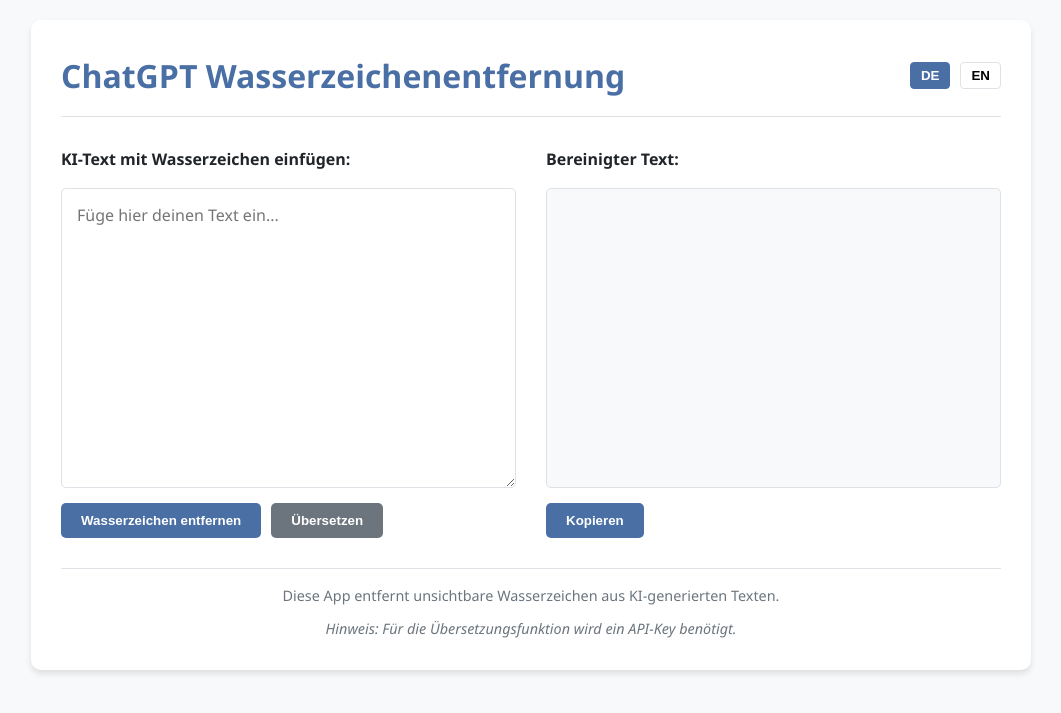
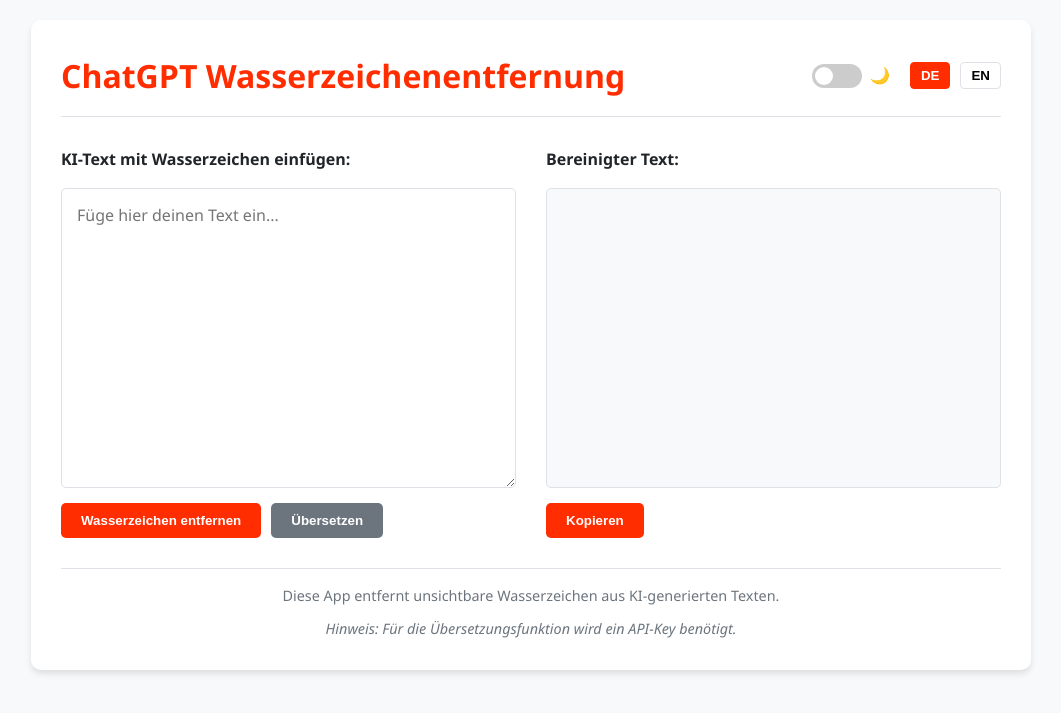
Before and after one commit to jaacool/remover, a Flask app: page / in a window 1280 px wide. Shown: the top 713 px of the page, without its empty margins (109-1170 px from the left). Run offline with Flask 3, Linux system fonts and the light colour scheme.

Commit message:
Rote Buttons und Dark/Light-Modus hinzugefügt

```diff
--- a/static/script.js
+++ b/static/script.js
@@ -8,6 +8,8 @@
     const copyNotification = document.getElementById('copy-notification');
     const langDe = document.getElementById('lang-de');
     const langEn = document.getElementById('lang-en');
+    const themeToggle = document.getElementById('theme-toggle');
+    const themeLabel = document.getElementById('theme-label');
 
     // Status-Variablen
     let detectedWatermarks = {};
@@ -242,12 +244,34 @@
         }, 2000);
     }
 
+    // Theme-Wechsel-Funktionalität
+    function toggleTheme() {
+        if (themeToggle.checked) {
+            document.documentElement.setAttribute('data-theme', 'dark');
+            localStorage.setItem('theme', 'dark');
+            themeLabel.textContent = '☀️';
+        } else {
+            document.documentElement.setAttribute('data-theme', 'light');
+            localStorage.setItem('theme', 'light');
+            themeLabel.textContent = '🌙';
+        }
+    }
+
+    // Gespeichertes Theme beim Laden anwenden
+    const currentTheme = localStorage.getItem('theme') || 'light';
+    if (currentTheme === 'dark') {
+        themeToggle.checked = true;
+        document.documentElement.setAttribute('data-theme', 'dark');
+        themeLabel.textContent = '☀️';
+    }
+
     // Event-Listener
     cleanBtn.addEventListener('click', cleanText);
     translateBtn.addEventListener('click', translateText);
     copyBtn.addEventListener('click', copyToClipboard);
     langDe.addEventListener('click', () => changeLanguage('de'));
     langEn.addEventListener('click', () => changeLanguage('en'));
+    themeToggle.addEventListener('change', toggleTheme);
 
     // Keine automatische Bereinigung bei Eingabe mehr, da wir jetzt einen zweistufigen Prozess haben
 });
--- a/static/style.css
+++ b/static/style.css
@@ -1,6 +1,6 @@
 :root {
-    --primary-color: #4a6fa5;
-    --primary-hover: #3a5a8c;
+    --primary-color: #FF2D00;
+    --primary-hover: #D92500;
     --secondary-color: #6c757d;
     --secondary-hover: #5a6268;
     --background-color: #f8f9fa;
@@ -9,6 +9,20 @@
     --success-color: #28a745;
     --box-shadow: 0 4px 6px rgba(0, 0, 0, 0.1);
     --transition: all 0.3s ease;
+    --container-bg: #ffffff;
+}
+
+[data-theme="dark"] {
+    --primary-color: #FF2D00;
+    --primary-hover: #FF4D20;
+    --secondary-color: #6c757d;
+    --secondary-hover: #5a6268;
+    --background-color: #121212;
+    --text-color: #e0e0e0;
+    --border-color: #444444;
+    --success-color: #28a745;
+    --box-shadow: 0 4px 6px rgba(0, 0, 0, 0.3);
+    --container-bg: #1e1e1e;
 }
 
 * {
@@ -28,7 +42,7 @@
 .container {
     max-width: 1000px;
     margin: 0 auto;
-    background-color: white;
+    background-color: var(--container-bg);
     border-radius: 10px;
     box-shadow: var(--box-shadow);
     padding: 30px;
@@ -41,6 +55,74 @@
     margin-bottom: 30px;
     padding-bottom: 15px;
     border-bottom: 1px solid var(--border-color);
+}
+
+.header-controls {
+    display: flex;
+    align-items: center;
+    gap: 20px;
+}
+
+/* Theme Switch Styles */
+.theme-switch-wrapper {
+    display: flex;
+    align-items: center;
+    gap: 8px;
+}
+
+.theme-switch {
+    position: relative;
+    display: inline-block;
+    width: 50px;
+    height: 24px;
+}
+
+.theme-switch input {
+    opacity: 0;
+    width: 0;
+    height: 0;
+}
+
+.slider {
+    position: absolute;
+    cursor: pointer;
+    top: 0;
+    left: 0;
+    right: 0;
+    bottom: 0;
+    background-color: #ccc;
+    transition: .4s;
+}
+
+.slider:before {
+    position: absolute;
+    content: "";
+    height: 18px;
+    width: 18px;
+    left: 3px;
+    bottom: 3px;
+    background-color: white;
+    transition: .4s;
+}
+
+input:checked + .slider {
+    background-color: var(--primary-color);
+}
+
+input:focus + .slider {
+    box-shadow: 0 0 1px var(--primary-color);
+}
+
+input:checked + .slider:before {
+    transform: translateX(26px);
+}
+
+.slider.round {
+    border-radius: 24px;
+}
+
+.slider.round:before {
+    border-radius: 50%;
 }
 
 h1 {
--- a/templates/index.html
+++ b/templates/index.html
@@ -10,9 +10,18 @@
     <div class="container">
         <header>
             <h1 id="main-title">ChatGPT Wasserzeichenentfernung</h1>
-            <div class="language-selector">
-                <button id="lang-de" class="lang-btn active">DE</button>
-                <button id="lang-en" class="lang-btn">EN</button>
+            <div class="header-controls">
+                <div class="theme-switch-wrapper">
+                    <label class="theme-switch" for="theme-toggle">
+                        <input type="checkbox" id="theme-toggle" />
+                        <span class="slider round"></span>
+                    </label>
+                    <span id="theme-label">🌙</span>
+                </div>
+                <div class="language-selector">
+                    <button id="lang-de" class="lang-btn active">DE</button>
+                    <button id="lang-en" class="lang-btn">EN</button>
+                </div>
             </div>
         </header>
 
```
